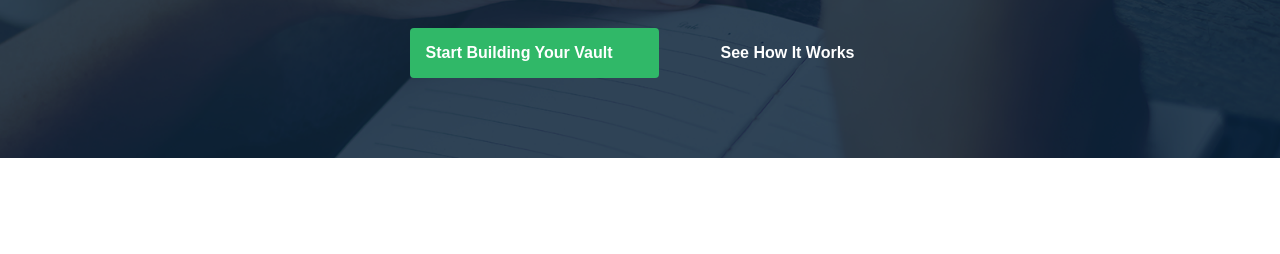
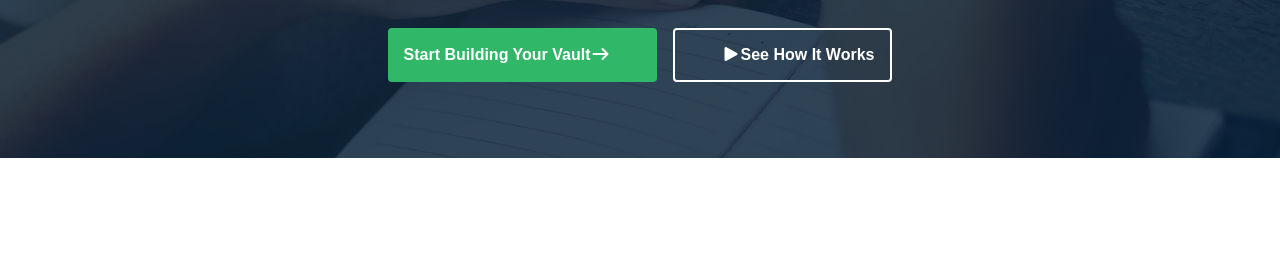
Before and after one commit to aymnrahman-cmyk/Assignment-1, a plain HTML site: page index.html in a window 1280 px wide. Shown: the part 477-731 px from the top of the page. Drawn offline with Linux system fonts and the light colour scheme.

Commit message:
icons added to buttons

```diff
--- a/index.html
+++ b/index.html
@@ -4,6 +4,7 @@
     <meta charset="UTF-8">
     <meta name="viewport" content="width=device-width, initial-scale=1.0">
     <title>Assignment 1</title>
+    <link rel="stylesheet" href="https://cdnjs.cloudflare.com/ajax/libs/font-awesome/7.0.1/css/all.min.css" integrity="sha512-2SwdPD6INVrV/lHTZbO2nodKhrnDdJK9/kg2XD1r9uGqPo1cUbujc+IYdlYdEErWNu69gVcYgdxlmVmzTWnetw==" crossorigin="anonymous" referrerpolicy="no-referrer" />
     <link rel="stylesheet" href="styles/styles.css">
     <link rel="preconnect" href="https://fonts.googleapis.com">
 <link rel="preconnect" href="https://fonts.gstatic.com" crossorigin>
@@ -29,8 +30,8 @@
                 <p>A private space to store notes, links, and learning summaries — designed to
                 <br>help you think clearly, connect ideas, and turn learning into long-term knowledge.</p>
                 <div class="buttons">
-                    <button class="green-btn">Start Building Your Vault</button>
-                    <button class="trans-btn">See How It Works</button>
+                    <button class="green-btn">Start Building Your Vault<i class="fa-solid fa-arrow-right"></i></button>
+                    <button class="trans-btn"><i class="fa-solid fa-play"></i>See How It Works</button>
                 </div>
             </div>
         </section>
@@ -98,7 +99,7 @@
                 <p>Join thousands of learners who are building their personal knowledge vaults. <br>Start free, no credit card required.</p>
 
             </div>
-            <div class="button"><button class="btn">Get Early Access</button></div>
+            <div class="button"><button class="btn">Get Early Access <i class="fa-solid fa-arrow-right"></i></button></div>
             <div class="ready-footer">
                 <p>Free during early access • No credit card needed</p>
             </div>
--- a/styles/styles.css
+++ b/styles/styles.css
@@ -106,7 +106,7 @@
     background-color: transparent;
     padding: 16px 16px 16px 46px;
     border-radius: 4px;
-    border: 10px white;
+    border:#FFFFFF solid 2px;
     font-size: 16;
     font-weight: 600;
     color: #FFFFFF;
```
